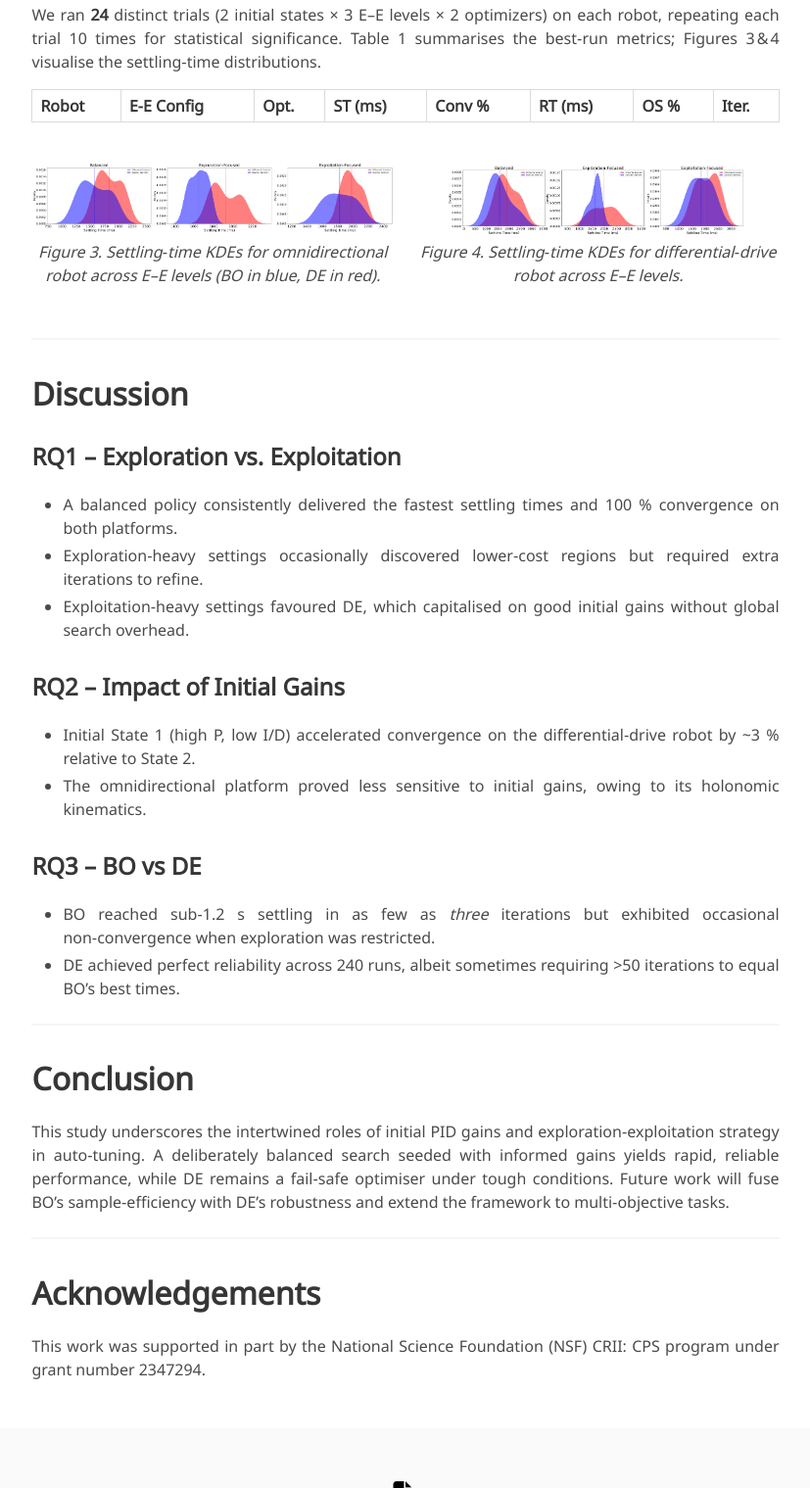
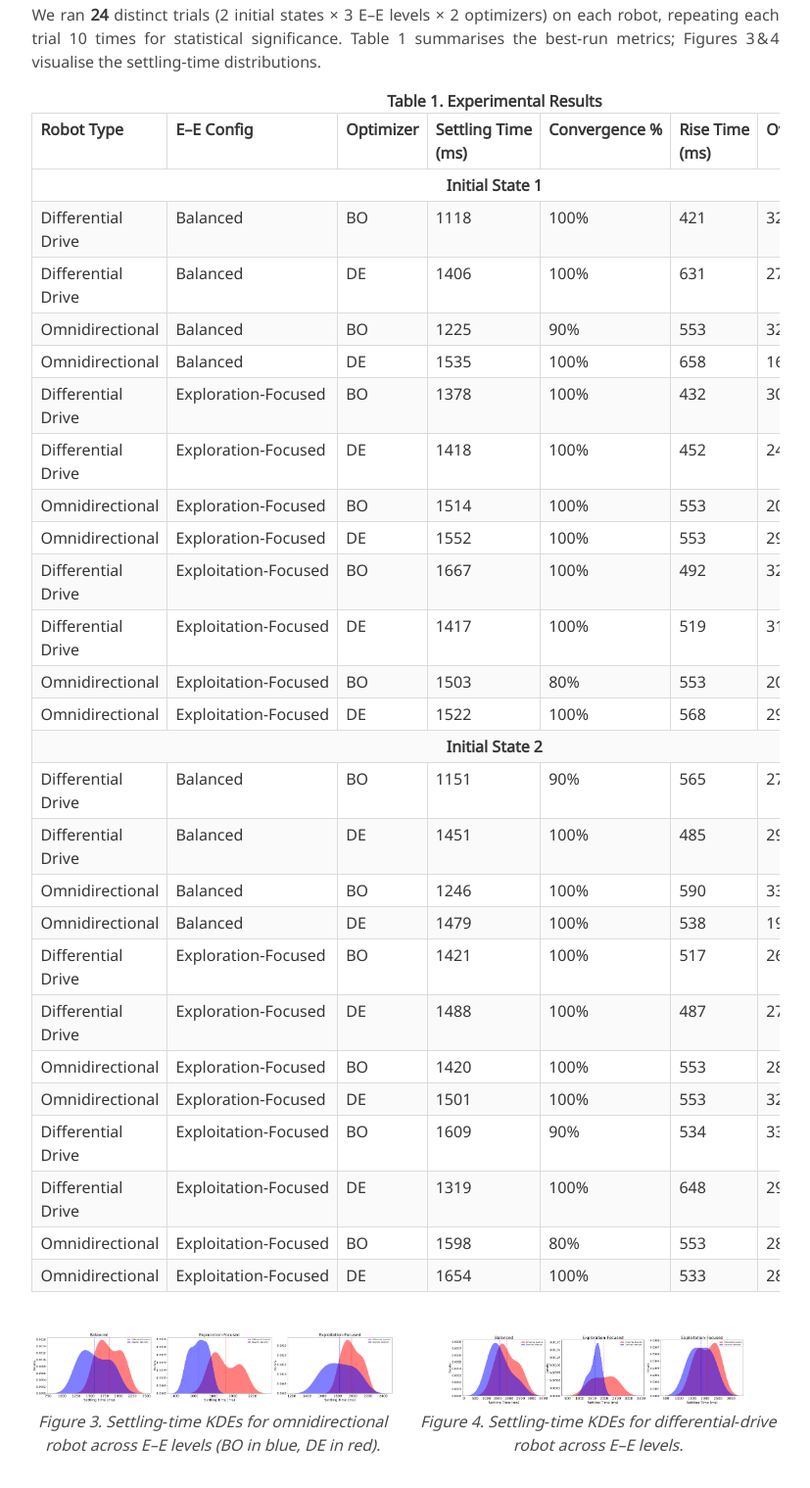
Before and after one commit to alibustami/pid-tuner, a plain HTML site: page index.html in a window 1280 px wide. Shown: the part 3084-4603 px from the top of the page at 98% size, without its empty margins (226-1053 px from the left). Drawn offline with nearby package versions, Linux system fonts and the light colour scheme; some icons are missing; a web font is replaced by a local one.

Commit message:
update the results table

```diff
--- a/index.html
+++ b/index.html
@@ -168,13 +168,54 @@ return best (Kp, Ki, Kd), ST</code></pre>
         <!-- TABLE I -->
         <div class="table-container">
           <table class="table is-bordered is-striped is-narrow is-hoverable is-fullwidth">
+            <caption class="has-text-weight-semibold">Table&nbsp;1. Experimental Results</caption>
             <thead>
               <tr>
-                <th>Robot</th><th>E-E Config</th><th>Opt.</th><th>ST (ms)</th><th>Conv&nbsp;%</th><th>RT (ms)</th><th>OS&nbsp;%</th><th>Iter.</th>
+                <th>Robot Type</th>
+                <th>E–E Config</th>
+                <th>Optimizer</th>
+                <th>Settling&nbsp;Time (ms)</th>
+                <th>Convergence&nbsp;%</th>
+                <th>Rise&nbsp;Time (ms)</th>
+                <th>Overshoot&nbsp;%</th>
+                <th>Iterations</th>
               </tr>
             </thead>
             <tbody>
-              <!-- rows omitted for brevity -->
+              <!-- Initial State 1 header -->
+              <tr><td colspan="8" class="has-text-centered has-text-weight-semibold">Initial&nbsp;State&nbsp;1</td></tr>
+              <!-- Balanced rows -->
+              <tr><td>Differential Drive</td><td>Balanced</td><td>BO</td><td>1118</td><td>100%</td><td>421</td><td>32.95</td><td>3</td></tr>
+              <tr><td>Differential Drive</td><td>Balanced</td><td>DE</td><td>1406</td><td>100%</td><td>631</td><td>27.83</td><td>16</td></tr>
+              <tr><td>Omnidirectional</td><td>Balanced</td><td>BO</td><td>1225</td><td>90%</td><td>553</td><td>32.48</td><td>13</td></tr>
+              <tr><td>Omnidirectional</td><td>Balanced</td><td>DE</td><td>1535</td><td>100%</td><td>658</td><td>16.46</td><td>16</td></tr>
+              <!-- Exploration‑Focused rows -->
+              <tr><td>Differential Drive</td><td>Exploration‑Focused</td><td>BO</td><td>1378</td><td>100%</td><td>432</td><td>30.12</td><td>11</td></tr>
+              <tr><td>Differential Drive</td><td>Exploration‑Focused</td><td>DE</td><td>1418</td><td>100%</td><td>452</td><td>24.47</td><td>16</td></tr>
+              <tr><td>Omnidirectional</td><td>Exploration‑Focused</td><td>BO</td><td>1514</td><td>100%</td><td>553</td><td>20.45</td><td>15</td></tr>
+              <tr><td>Omnidirectional</td><td>Exploration‑Focused</td><td>DE</td><td>1552</td><td>100%</td><td>553</td><td>29.40</td><td>66</td></tr>
+              <!-- Exploitation‑Focused rows -->
+              <tr><td>Differential Drive</td><td>Exploitation‑Focused</td><td>BO</td><td>1667</td><td>100%</td><td>492</td><td>32.88</td><td>19</td></tr>
+              <tr><td>Differential Drive</td><td>Exploitation‑Focused</td><td>DE</td><td>1417</td><td>100%</td><td>519</td><td>31.11</td><td>31</td></tr>
+              <tr><td>Omnidirectional</td><td>Exploitation‑Focused</td><td>BO</td><td>1503</td><td>80%</td><td>553</td><td>20.45</td><td>15</td></tr>
+              <tr><td>Omnidirectional</td><td>Exploitation‑Focused</td><td>DE</td><td>1522</td><td>100%</td><td>568</td><td>29.09</td><td>61</td></tr>
+              <!-- Initial State 2 header -->
+              <tr><td colspan="8" class="has-text-centered has-text-weight-semibold">Initial&nbsp;State&nbsp;2</td></tr>
+              <!-- Balanced rows -->
+              <tr><td>Differential Drive</td><td>Balanced</td><td>BO</td><td>1151</td><td>90%</td><td>565</td><td>27.69</td><td>10</td></tr>
+              <tr><td>Differential Drive</td><td>Balanced</td><td>DE</td><td>1451</td><td>100%</td><td>485</td><td>29.98</td><td>31</td></tr>
+              <tr><td>Omnidirectional</td><td>Balanced</td><td>BO</td><td>1246</td><td>100%</td><td>590</td><td>33.21</td><td>9</td></tr>
+              <tr><td>Omnidirectional</td><td>Balanced</td><td>DE</td><td>1479</td><td>100%</td><td>538</td><td>19.38</td><td>26</td></tr>
+              <!-- Exploration‑Focused rows -->
+              <tr><td>Differential Drive</td><td>Exploration‑Focused</td><td>BO</td><td>1421</td><td>100%</td><td>517</td><td>26.78</td><td>15</td></tr>
+              <tr><td>Differential Drive</td><td>Exploration‑Focused</td><td>DE</td><td>1488</td><td>100%</td><td>487</td><td>27.88</td><td>16</td></tr>
+              <tr><td>Omnidirectional</td><td>Exploration‑Focused</td><td>BO</td><td>1420</td><td>100%</td><td>553</td><td>28.20</td><td>17</td></tr>
+              <tr><td>Omnidirectional</td><td>Exploration‑Focused</td><td>DE</td><td>1501</td><td>100%</td><td>553</td><td>32.80</td><td>17</td></tr>
+              <!-- Exploitation‑Focused rows -->
+              <tr><td>Differential Drive</td><td>Exploitation‑Focused</td><td>BO</td><td>1609</td><td>90%</td><td>534</td><td>33.06</td><td>17</td></tr>
+              <tr><td>Differential Drive</td><td>Exploitation‑Focused</td><td>DE</td><td>1319</td><td>100%</td><td>648</td><td>29.31</td><td>11</td></tr>
+              <tr><td>Omnidirectional</td><td>Exploitation‑Focused</td><td>BO</td><td>1598</td><td>80%</td><td>553</td><td>28.20</td><td>17</td></tr>
+              <tr><td>Omnidirectional</td><td>Exploitation‑Focused</td><td>DE</td><td>1654</td><td>100%</td><td>533</td><td>28.41</td><td>56</td></tr>
             </tbody>
           </table>
         </div>
```
